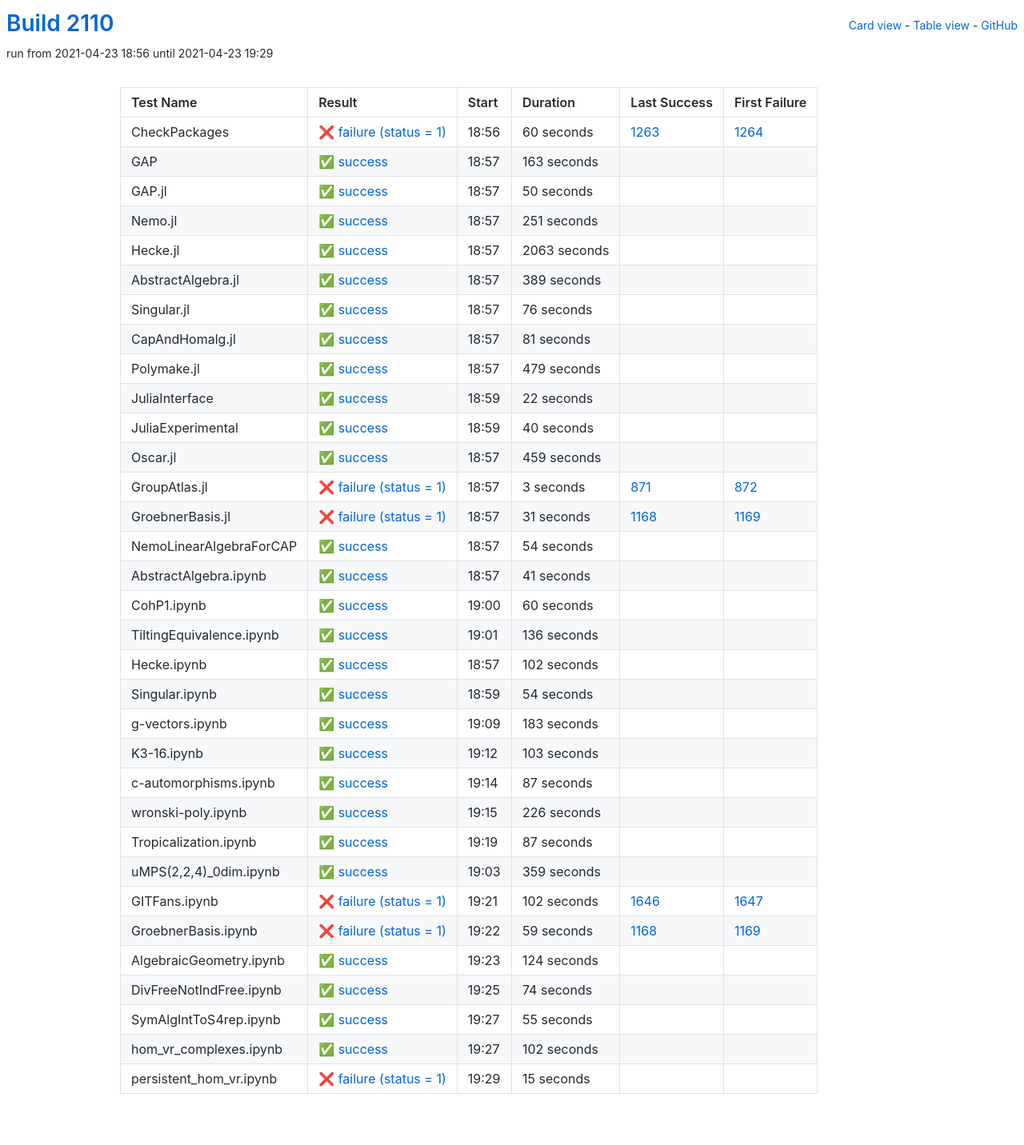
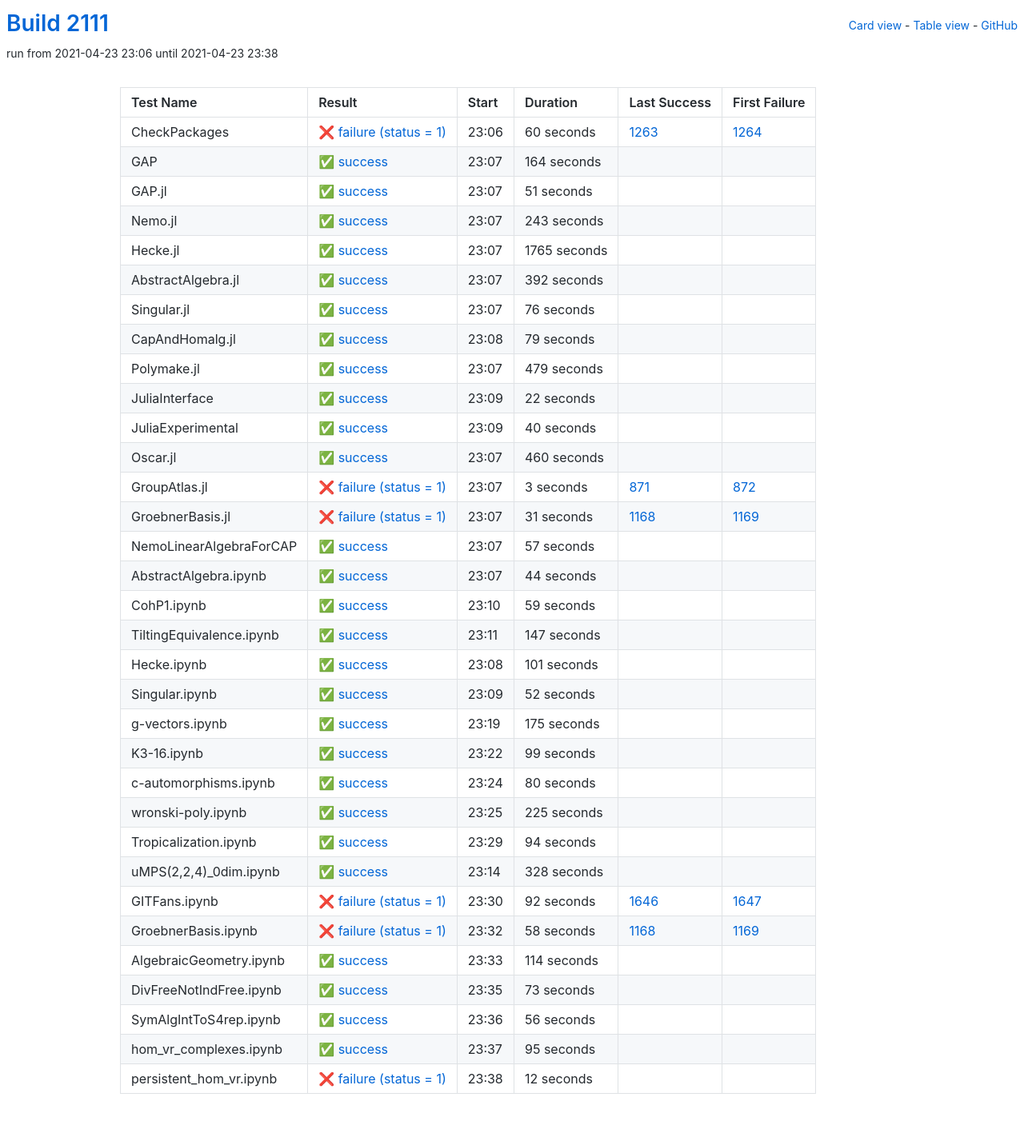
Before and after one commit to oscar-system/oscar-ci-status-stable, a Jekyll site: the page built from table.html, in a window 1280 px wide. Shown: the whole page at 80% size. Built offline with Jekyll 4.4.1, drawn with Linux system fonts in a browser that asks for light colours.

Commit message:
Build #2111

```diff
--- a/_data/ci.yml
+++ b/_data/ci.yml
@@ -1,6 +1,6 @@
 ---
-build: 2110
-build_url: https://oscarci.mathematik.uni-kl.de/job/oscar-stable/2110/
+build: 2111
+build_url: https://oscarci.mathematik.uni-kl.de/job/oscar-stable/2111/
 job: oscar-stable
 organization: oscar-system
 repo: oscar-ci-status-stable
@@ -8,8 +8,8 @@ repourl: https://github.com/oscar-system/oscar-ci-status-stable
 tests:
 - name: CheckPackages
   id: checkpackages
-  log: https://oscarci.mathematik.uni-kl.de/job/oscar-stable/2110/artifact/logs/build-2110/CheckPackages.log
-  start: 2021-04-23 18:56
+  log: https://oscarci.mathematik.uni-kl.de/job/oscar-stable/2111/artifact/logs/build-2111/CheckPackages.log
+  start: 2021-04-23 23:06
   success: false
   exitcode: 1
   status: failure
@@ -20,68 +20,68 @@ tests:
   first_failure_url: https://oscarci.mathematik.uni-kl.de/job/oscar-stable/1264/
 - name: GAP
   id: gap
-  log: https://oscarci.mathematik.uni-kl.de/job/oscar-stable/2110/artifact/logs/build-2110/GAP.log
-  start: 2021-04-23 18:57
+  log: https://oscarci.mathematik.uni-kl.de/job/oscar-stable/2111/artifact/logs/build-2111/GAP.log
+  start: 2021-04-23 23:07
   success: true
   exitcode: 0
   status: success
-  duration: 163
+  duration: 164
   last_success: false
   last_success_url:
   first_failure: false
   first_failure_url:
 - name: GAP.jl
   id: gap-jl
-  log: https://oscarci.mathematik.uni-kl.de/job/oscar-stable/2110/artifact/logs/build-2110/GAP.jl.log
-  start: 2021-04-23 18:57
+  log: https://oscarci.mathematik.uni-kl.de/job/oscar-stable/2111/artifact/logs/build-2111/GAP.jl.log
+  start: 2021-04-23 23:07
   success: true
   exitcode: 0
   status: success
-  duration: 50
+  duration: 51
   last_success: false
   last_success_url:
   first_failure: false
   first_failure_url:
 - name: Nemo.jl
   id: nemo-jl
-  log: https://oscarci.mathematik.uni-kl.de/job/oscar-stable/2110/artifact/logs/build-2110/Nemo.jl.log
-  start: 2021-04-23 18:57
+  log: https://oscarci.mathematik.uni-kl.de/job/oscar-stable/2111/artifact/logs/build-2111/Nemo.jl.log
+  start: 2021-04-23 23:07
   success: true
   exitcode: 0
   status: success
-  duration: 251
+  duration: 243
   last_success: false
   last_success_url:
   first_failure: false
   first_failure_url:
 - name: Hecke.jl
   id: hecke-jl
-  log: https://oscarci.mathematik.uni-kl.de/job/oscar-stable/2110/artifact/logs/build-2110/Hecke.jl.log
-  start: 2021-04-23 18:57
+  log: https://oscarci.mathematik.uni-kl.de/job/oscar-stable/2111/artifact/logs/build-2111/Hecke.jl.log
+  start: 2021-04-23 23:07
   success: true
   exitcode: 0
   status: success
-  duration: 2063
+  duration: 1765
   last_success: false
   last_success_url:
   first_failure: false
   first_failure_url:
 - name: AbstractAlgebra.jl
   id: abstractalgebra-jl
-  log: https://oscarci.mathematik.uni-kl.de/job/oscar-stable/2110/artifact/logs/build-2110/AbstractAlgebra.jl.log
-  start: 2021-04-23 18:57
+  log: https://oscarci.mathematik.uni-kl.de/job/oscar-stable/2111/artifact/logs/build-2111/AbstractAlgebra.jl.log
+  start: 2021-04-23 23:07
   success: true
   exitcode: 0
   status: success
-  duration: 389
+  duration: 392
   last_success: false
   last_success_url:
   first_failure: false
   first_failure_url:
 - name: Singular.jl
   id: singular-jl
-  log: https://oscarci.mathematik.uni-kl.de/job/oscar-stable/2110/artifact/logs/build-2110/Singular.jl.log
-  start: 2021-04-23 18:57
+  log: https://oscarci.mathematik.uni-kl.de/job/oscar-stable/2111/artifact/logs/build-2111/Singular.jl.log
+  start: 2021-04-23 23:07
   success: true
   exitcode: 0
   status: success
@@ -92,20 +92,20 @@ tests:
   first_failure_url:
 - name: CapAndHomalg.jl
   id: capandhomalg-jl
-  log: https://oscarci.mathematik.uni-kl.de/job/oscar-stable/2110/artifact/logs/build-2110/CapAndHomalg.jl.log
-  start: 2021-04-23 18:57
+  log: https://oscarci.mathematik.uni-kl.de/job/oscar-stable/2111/artifact/logs/build-2111/CapAndHomalg.jl.log
+  start: 2021-04-23 23:08
   success: true
   exitcode: 0
   status: success
-  duration: 81
+  duration: 79
   last_success: false
   last_success_url:
   first_failure: false
   first_failure_url:
 - name: Polymake.jl
   id: polymake-jl
-  log: https://oscarci.mathematik.uni-kl.de/job/oscar-stable/2110/artifact/logs/build-2110/Polymake.jl.log
-  start: 2021-04-23 18:57
+  log: https://oscarci.mathematik.uni-kl.de/job/oscar-stable/2111/artifact/logs/build-2111/Polymake.jl.log
+  start: 2021-04-23 23:07
   success: true
   exitcode: 0
   status: success
@@ -116,8 +116,8 @@ tests:
   first_failure_url:
 - name: JuliaInterface
   id: juliainterface
-  log: https://oscarci.mathematik.uni-kl.de/job/oscar-stable/2110/artifact/logs/build-2110/JuliaInterface.log
-  start: 2021-04-23 18:59
+  log: https://oscarci.mathematik.uni-kl.de/job/oscar-stable/2111/artifact/logs/build-2111/JuliaInterface.log
+  start: 2021-04-23 23:09
   success: true
   exitcode: 0
   status: success
@@ -128,8 +128,8 @@ tests:
   first_failure_url:
 - name: JuliaExperimental
   id: juliaexperimental
-  log: https://oscarci.mathematik.uni-kl.de/job/oscar-stable/2110/artifact/logs/build-2110/JuliaExperimental.log
-  start: 2021-04-23 18:59
+  log: https://oscarci.mathematik.uni-kl.de/job/oscar-stable/2111/artifact/logs/build-2111/JuliaExperimental.log
+  start: 2021-04-23 23:09
   success: true
   exitcode: 0
   status: success
@@ -140,20 +140,20 @@ tests:
   first_failure_url:
 - name: Oscar.jl
   id: oscar-jl
-  log: https://oscarci.mathematik.uni-kl.de/job/oscar-stable/2110/artifact/logs/build-2110/Oscar.jl.log
-  start: 2021-04-23 18:57
+  log: https://oscarci.mathematik.uni-kl.de/job/oscar-stable/2111/artifact/logs/build-2111/Oscar.jl.log
+  start: 2021-04-23 23:07
   success: true
   exitcode: 0
   status: success
-  duration: 459
+  duration: 460
   last_success: false
   last_success_url:
   first_failure: false
   first_failure_url:
 - name: GroupAtlas.jl
   id: groupatlas-jl
-  log: https://oscarci.mathematik.uni-kl.de/job/oscar-stable/2110/artifact/logs/build-2110/GroupAtlas.jl.log
-  start: 2021-04-23 18:57
+  log: https://oscarci.mathematik.uni-kl.de/job/oscar-stable/2111/artifact/logs/build-2111/GroupAtlas.jl.log
+  start: 2021-04-23 23:07
   success: false
   exitcode: 1
   status: failure
@@ -164,8 +164,8 @@ tests:
   first_failure_url: https://oscarci.mathematik.uni-kl.de/job/oscar-stable/872/
 - name: GroebnerBasis.jl
   id: groebnerbasis-jl
-  log: https://oscarci.mathematik.uni-kl.de/job/oscar-stable/2110/artifact/logs/build-2110/GroebnerBasis.jl.log
-  start: 2021-04-23 18:57
+  log: https://oscarci.mathematik.uni-kl.de/job/oscar-stable/2111/artifact/logs/build-2111/GroebnerBasis.jl.log
+  start: 2021-04-23 23:07
   success: false
   exitcode: 1
   status: failure
@@ -176,228 +176,228 @@ tests:
   first_failure_url: https://oscarci.mathematik.uni-kl.de/job/oscar-stable/1169/
 - name: NemoLinearAlgebraForCAP
   id: nemolinearalgebraforcap
-  log: https://oscarci.mathematik.uni-kl.de/job/oscar-stable/2110/artifact/logs/build-2110/NemoLinearAlgebraForCAP.log
-  start: 2021-04-23 18:57
+  log: https://oscarci.mathematik.uni-kl.de/job/oscar-stable/2111/artifact/logs/build-2111/NemoLinearAlgebraForCAP.log
+  start: 2021-04-23 23:07
   success: true
   exitcode: 0
   status: success
-  duration: 54
+  duration: 57
   last_success: false
   last_success_url:
   first_failure: false
   first_failure_url:
 - name: AbstractAlgebra.ipynb
   id: abstractalgebra-ipynb
-  log: https://oscarci.mathematik.uni-kl.de/job/oscar-stable/2110/artifact/logs/build-2110/AbstractAlgebra.ipynb.log
-  start: 2021-04-23 18:57
+  log: https://oscarci.mathematik.uni-kl.de/job/oscar-stable/2111/artifact/logs/build-2111/AbstractAlgebra.ipynb.log
+  start: 2021-04-23 23:07
   success: true
   exitcode: 0
   status: success
-  duration: 41
+  duration: 44
   last_success: false
   last_success_url:
   first_failure: false
   first_failure_url:
 - name: CohP1.ipynb
   id: cohp1-ipynb
-  log: https://oscarci.mathematik.uni-kl.de/job/oscar-stable/2110/artifact/logs/build-2110/CohP1.ipynb.log
-  start: 2021-04-23 19:00
+  log: https://oscarci.mathematik.uni-kl.de/job/oscar-stable/2111/artifact/logs/build-2111/CohP1.ipynb.log
+  start: 2021-04-23 23:10
   success: true
   exitcode: 0
   status: success
-  duration: 60
+  duration: 59
   last_success: false
   last_success_url:
   first_failure: false
   first_failure_url:
 - name: TiltingEquivalence.ipynb
   id: tiltingequivalence-ipynb
-  log: https://oscarci.mathematik.uni-kl.de/job/oscar-stable/2110/artifact/logs/build-2110/TiltingEquivalence.ipynb.log
-  start: 2021-04-23 19:01
+  log: https://oscarci.mathematik.uni-kl.de/job/oscar-stable/2111/artifact/logs/build-2111/TiltingEquivalence.ipynb.log
+  start: 2021-04-23 23:11
   success: true
   exitcode: 0
   status: success
-  duration: 136
+  duration: 147
   last_success: false
   last_success_url:
   first_failure: false
   first_failure_url:
 - name: Hecke.ipynb
   id: hecke-ipynb
-  log: https://oscarci.mathematik.uni-kl.de/job/oscar-stable/2110/artifact/logs/build-2110/Hecke.ipynb.log
-  start: 2021-04-23 18:57
+  log: https://oscarci.mathematik.uni-kl.de/job/oscar-stable/2111/artifact/logs/build-2111/Hecke.ipynb.log
+  start: 2021-04-23 23:08
   success: true
   exitcode: 0
   status: success
-  duration: 102
+  duration: 101
   last_success: false
   last_success_url:
   first_failure: false
   first_failure_url:
 - name: Singular.ipynb
   id: singular-ipynb
-  log: https://oscarci.mathematik.uni-kl.de/job/oscar-stable/2110/artifact/logs/build-2110/Singular.ipynb.log
-  start: 2021-04-23 18:59
+  log: https://oscarci.mathematik.uni-kl.de/job/oscar-stable/2111/artifact/logs/build-2111/Singular.ipynb.log
+  start: 2021-04-23 23:09
   success: true
   exitcode: 0
   status: success
-  duration: 54
+  duration: 52
   last_success: false
   last_success_url:
   first_failure: false
   first_failure_url:
 - name: g-vectors.ipynb
   id: g-vectors-ipynb
-  log: https://oscarci.mathematik.uni-kl.de/job/oscar-stable/2110/artifact/logs/build-2110/g-vectors.ipynb.log
-  start: 2021-04-23 19:09
+  log: https://oscarci.mathematik.uni-kl.de/job/oscar-stable/2111/artifact/logs/build-2111/g-vectors.ipynb.log
+  start: 2021-04-23 23:19
   success: true
   exitcode: 0
   status: success
-  duration: 183
+  duration: 175
   last_success: false
   last_success_url:
   first_failure: false
   first_failure_url:
 - name: K3-16.ipynb
   id: k3-16-ipynb
-  log: https://oscarci.mathematik.uni-kl.de/job/oscar-stable/2110/artifact/logs/build-2110/K3-16.ipynb.log
-  start: 2021-04-23 19:12
+  log: https://oscarci.mathematik.uni-kl.de/job/oscar-stable/2111/artifact/logs/build-2111/K3-16.ipynb.log
+  start: 2021-04-23 23:22
   success: true
   exitcode: 0
   status: success
-  duration: 103
+  duration: 99
   last_success: false
   last_success_url:
   first_failure: false
   first_failure_url:
 - name: c-automorphisms.ipynb
   id: c-automorphisms-ipynb
-  log: https://oscarci.mathematik.uni-kl.de/job/oscar-stable/2110/artifact/logs/build-2110/c-automorphisms.ipynb.log
-  start: 2021-04-23 19:14
+  log: https://oscarci.mathematik.uni-kl.de/job/oscar-stable/2111/artifact/logs/build-2111/c-automorphisms.ipynb.log
+  start: 2021-04-23 23:24
   success: true
   exitcode: 0
   status: success
-  duration: 87
+  duration: 80
   last_success: false
   last_success_url:
   first_failure: false
   first_failure_url:
 - name: wronski-poly.ipynb
   id: wronski-poly-ipynb
-  log: https://oscarci.mathematik.uni-kl.de/job/oscar-stable/2110/artifact/logs/build-2110/wronski-poly.ipynb.log
-  start: 2021-04-23 19:15
+  log: https://oscarci.mathematik.uni-kl.de/job/oscar-stable/2111/artifact/logs/build-2111/wronski-poly.ipynb.log
+  start: 2021-04-23 23:25
   success: true
   exitcode: 0
   status: success
-  duration: 226
+  duration: 225
   last_success: false
   last_success_url:
   first_failure: false
   first_failure_url:
 - name: Tropicalization.ipynb
   id: tropicalization-ipynb
-  log: https://oscarci.mathematik.uni-kl.de/job/oscar-stable/2110/artifact/logs/build-2110/Tropicalization.ipynb.log
-  start: 2021-04-23 19:19
+  log: https://oscarci.mathematik.uni-kl.de/job/oscar-stable/2111/artifact/logs/build-2111/Tropicalization.ipynb.log
+  start: 2021-04-23 23:29
   success: true
   exitcode: 0
   status: success
-  duration: 87
+  duration: 94
   last_success: false
   last_success_url:
   first_failure: false
   first_failure_url:
 - name: uMPS(2,2,4)_0dim.ipynb
   id: umps-2-2-4-0dim-ipynb
-  log: https://oscarci.mathematik.uni-kl.de/job/oscar-stable/2110/artifact/logs/build-2110/uMPS-2-2-4-_0dim.ipynb.log
-  start: 2021-04-23 19:03
+  log: https://oscarci.mathematik.uni-kl.de/job/oscar-stable/2111/artifact/logs/build-2111/uMPS-2-2-4-_0dim.ipynb.log
+  start: 2021-04-23 23:14
   success: true
   exitcode: 0
   status: success
-  duration: 359
+  duration: 328
   last_success: false
   last_success_url:
   first_failure: false
   first_failure_url:
 - name: GITFans.ipynb
   id: gitfans-ipynb
-  log: https://oscarci.mathematik.uni-kl.de/job/oscar-stable/2110/artifact/logs/build-2110/GITFans.ipynb.log
-  start: 2021-04-23 19:21
+  log: https://oscarci.mathematik.uni-kl.de/job/oscar-stable/2111/artifact/logs/build-2111/GITFans.ipynb.log
+  start: 2021-04-23 23:30
   success: false
   exitcode: 1
   status: failure
-  duration: 102
+  duration: 92
   last_success: 1646
   last_success_url: https://oscarci.mathematik.uni-kl.de/job/oscar-stable/1646/
   first_failure: 1647
   first_failure_url: https://oscarci.mathematik.uni-kl.de/job/oscar-stable/1647/
 - name: GroebnerBasis.ipynb
   id: groebnerbasis-ipynb
-  log: https://oscarci.mathematik.uni-kl.de/job/oscar-stable/2110/artifact/logs/build-2110/GroebnerBasis.ipynb.log
-  start: 2021-04-23 19:22
+  log: https://oscarci.mathematik.uni-kl.de/job/oscar-stable/2111/artifact/logs/build-2111/GroebnerBasis.ipynb.log
+  start: 2021-04-23 23:32
   success: false
   exitcode: 1
   status: failure
-  duration: 59
+  duration: 58
   last_success: 1168
   last_success_url: https://oscarci.mathematik.uni-kl.de/job/oscar-stable/1168/
   first_failure: 1169
   first_failure_url: https://oscarci.mathematik.uni-kl.de/job/oscar-stable/1169/
 - name: AlgebraicGeometry.ipynb
   id: algebraicgeometry-ipynb
-  log: https://oscarci.mathematik.uni-kl.de/job/oscar-stable/2110/artifact/logs/build-2110/AlgebraicGeometry.ipynb.log
-  start: 2021-04-23 19:23
+  log: https://oscarci.mathematik.uni-kl.de/job/oscar-stable/2111/artifact/logs/build-2111/AlgebraicGeometry.ipynb.log
+  start: 2021-04-23 23:33
   success: true
   exitcode: 0
   status: success
-  duration: 124
+  duration: 114
   last_success: false
   last_success_url:
   first_failure: false
   first_failure_url:
 - name: DivFreeNotIndFree.ipynb
   id: divfreenotindfree-ipynb
-  log: https://oscarci.mathematik.uni-kl.de/job/oscar-stable/2110/artifact/logs/build-2110/DivFreeNotIndFree.ipynb.log
-  start: 2021-04-23 19:25
+  log: https://oscarci.mathematik.uni-kl.de/job/oscar-stable/2111/artifact/logs/build-2111/DivFreeNotIndFree.ipynb.log
+  start: 2021-04-23 23:35
   success: true
   exitcode: 0
   status: success
-  duration: 74
+  duration: 73
   last_success: false
   last_success_url:
   first_failure: false
   first_failure_url:
 - name: SymAlgIntToS4rep.ipynb
   id: symalginttos4rep-ipynb
-  log: https://oscarci.mathematik.uni-kl.de/job/oscar-stable/2110/artifact/logs/build-2110/SymAlgIntToS4rep.ipynb.log
-  start: 2021-04-23 19:27
+  log: https://oscarci.mathematik.uni-kl.de/job/oscar-stable/2111/artifact/logs/build-2111/SymAlgIntToS4rep.ipynb.log
+  start: 2021-04-23 23:36
   success: true
   exitcode: 0
   status: success
-  duration: 55
+  duration: 56
   last_success: false
   last_success_url:
   first_failure: false
   first_failure_url:
 - name: hom_vr_complexes.ipynb
   id: hom-vr-complexes-ipynb
-  log: https://oscarci.mathematik.uni-kl.de/job/oscar-stable/2110/artifact/logs/build-2110/hom_vr_complexes.ipynb.log
-  start: 2021-04-23 19:27
+  log: https://oscarci.mathematik.uni-kl.de/job/oscar-stable/2111/artifact/logs/build-2111/hom_vr_complexes.ipynb.log
+  start: 2021-04-23 23:37
   success: true
   exitcode: 0
   status: success
-  duration: 102
+  duration: 95
   last_success: false
   last_success_url:
   first_failure: false
   first_failure_url:
 - name: persistent_hom_vr.ipynb
   id: persistent-hom-vr-ipynb
-  log: https://oscarci.mathematik.uni-kl.de/job/oscar-stable/2110/artifact/logs/build-2110/persistent_hom_vr.ipynb.log
-  start: 2021-04-23 19:29
+  log: https://oscarci.mathematik.uni-kl.de/job/oscar-stable/2111/artifact/logs/build-2111/persistent_hom_vr.ipynb.log
+  start: 2021-04-23 23:38
   success: false
   exitcode: 1
   status: failure
-  duration: 15
+  duration: 12
   last_success: false
   last_success_url:
   first_failure: false
```
Also changed, not shown: README.md.
